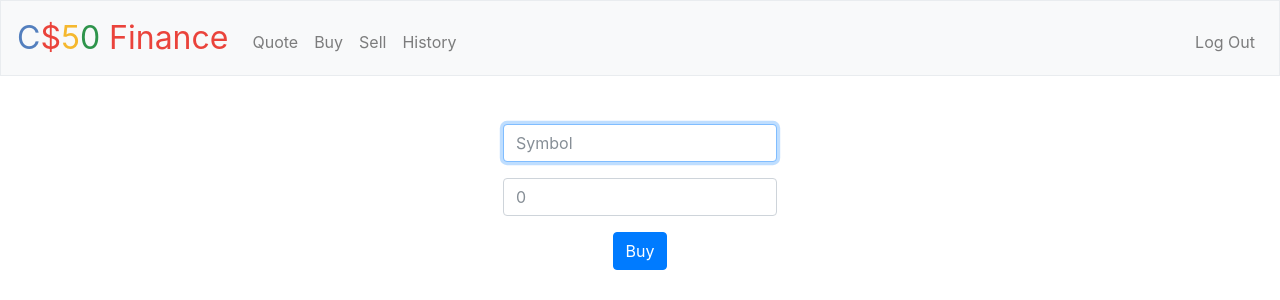
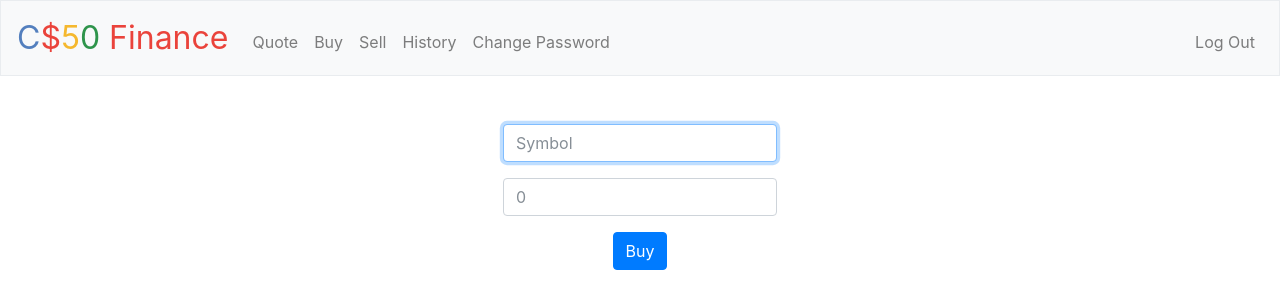
Before and after one commit to DavidScales/cs50x, a Flask app: page /buy in a window 1280 px wide. Shown: the top 300 px of the page. Run offline with Flask 2, Linux system fonts and the light colour scheme; the visitor is signed in with stand-in values (Sample User, id 1); some libraries are stand-ins or nearby versions.

Commit message:
feat(pset7): change password

```diff
--- a/pset7/finance/application.py
+++ b/pset7/finance/application.py
@@ -295,6 +295,48 @@ def register():
     else:
         return render_template("register.html")
 
+@app.route("/change", methods=["GET", "POST"])
+@login_required
+def change():
+    """Change user password"""
+
+    # User reached route via POST (as by submitting a form via POST)
+    if request.method == "POST":
+
+        # Cache form values
+        old_password = request.form.get("old-password")
+        new_password = request.form.get("new-password")
+        confirmation = request.form.get("confirmation")
+
+        # Ensure old password was submitted
+        if not old_password:
+            return apology("must provide existing password", 403)
+
+        # Ensure password and confirmation were submitted and match
+        elif not new_password or not confirmation:
+            return apology("must provide new password and confirmation", 403)
+        if new_password != confirmation:
+            return apology("new password and confirmation must match", 403)
+
+        # Query database for user
+        user = db.execute("SELECT * FROM users WHERE id = :id",
+                          id=session["user_id"])[0]
+
+        # Ensure that existing password is correct
+        if not check_password_hash(user["hash"], old_password):
+            return apology("Old password is not correct")
+
+        # Update password
+        update = db.execute("UPDATE users SET hash = :hash WHERE id = :id",
+                            hash = generate_password_hash(new_password), id = session["user_id"])
+
+        # Redirect user to home page
+        return redirect("/")
+
+    # User reached route via GET (as by clicking a link or via redirect)
+    else:
+        return render_template("change.html")
+
 
 @app.route("/sell", methods=["GET", "POST"])
 @login_required
--- a/pset7/finance/templates/layout.html
+++ b/pset7/finance/templates/layout.html
@@ -35,6 +35,7 @@
                         <li class="nav-item"><a class="nav-link" href="/buy">Buy</a></li>
                         <li class="nav-item"><a class="nav-link" href="/sell">Sell</a></li>
                         <li class="nav-item"><a class="nav-link" href="/history">History</a></li>
+                        <li class="nav-item"><a class="nav-link" href="/change">Change Password</a></li>
                     </ul>
                     <ul class="navbar-nav ml-auto mt-2">
                         <li class="nav-item"><a class="nav-link" href="/logout">Log Out</a></li>
```
Also changed, not shown: pset7/finance/templates/change.html (added, +20 -0 lines).
